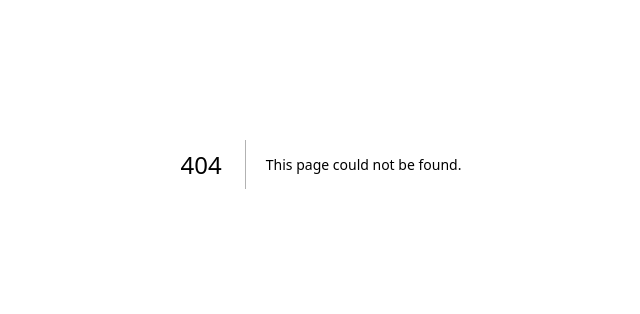
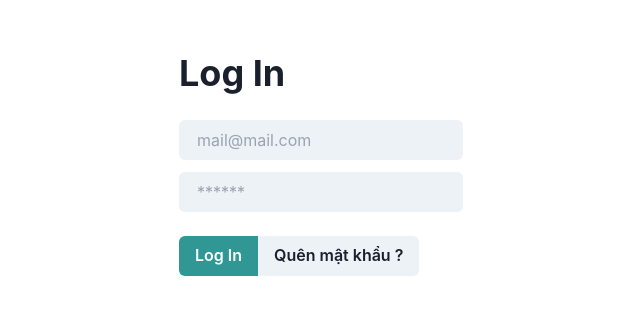
Before and after one commit to p1ngLabs/cricket-client, a Next.js app: page /login in a window 1280 px wide. Before the commit this address had no page. Shown: the part 236-550 px from the top of the page, without its empty margins (319-959 px from the left). Built offline with nearby package versions, Linux system fonts and the light colour scheme.

Commit message:
Update configs

```diff
--- a/package.json
+++ b/package.json
@@ -7,8 +7,7 @@
     "build": "next build",
     "start": "next start",
     "lint": "next lint",
-    "prepare": "husky install",
-    "pre-commit": "lint-staged"
+    "prepare": "husky install"
   },
   "dependencies": {
     "@chakra-ui/react": "^2.3.7",
--- a/src/pages/auth/log-in.tsx
+++ /dev/null
@@ -1,19 +0,0 @@
-import { Button, Flex, Heading, Input, useColorMode, useColorModeValue } from '@chakra-ui/react';
-
-const LoginPage = () => {
-  const { toggleColorMode } = useColorMode();
-  const toggleBackgroundColor = useColorModeValue('grey.100', 'grey.700');
-  return (
-    <Flex height='100vh' alignItems='center' justifyContent='center'>
-      <Flex direction='column' background={toggleBackgroundColor} p={12} rounded={6}>
-        <Heading mb={6}>Log In</Heading>
-        <Input placeholder='mail@mail.com' variant='filled' mb={3} type='email'></Input>
-        <Input placeholder='******' variant='filled' mb={6} type='password'></Input>
-        <Button colorScheme='teal'>Log In</Button>
-        <Button onClick={toggleColorMode}>Quên mật khẩu ?</Button>
-      </Flex>
-    </Flex>
-  );
-};
-
-export default LoginPage;
--- /dev/null
+++ b/src/pages/login.tsx
@@ -0,0 +1,38 @@
+import Head from 'next/head';
+import {
+  Button,
+  ButtonGroup,
+  Heading,
+  Input,
+  useColorMode,
+  useColorModeValue,
+} from '@chakra-ui/react';
+
+const LoginPage = () => {
+  const { toggleColorMode } = useColorMode();
+  const toggleBackgroundColor = useColorModeValue('grey.100', 'grey.700');
+
+  return (
+    <>
+      <Head>
+        <title>{process.env.NEXT_PUBLIC_APPNAME}</title>
+        <meta name="description" content="Thư viện cho bạn và cho tôi..." />
+        <link rel="icon" href="/favicon.ico" />
+      </Head>
+
+      <div className="flex justify-center items-center h-screen">
+        <div className="flex flex-col rounded-lg">
+          <Heading mb={6}>Log In</Heading>
+          <Input placeholder="mail@mail.com" variant="filled" mb={3} type="email"></Input>
+          <Input placeholder="******" variant="filled" mb={6} type="password"></Input>
+          <ButtonGroup isAttached>
+            <Button colorScheme="teal">Log In</Button>
+            <Button onClick={toggleColorMode}>Quên mật khẩu ?</Button>
+          </ButtonGroup>
+        </div>
+      </div>
+    </>
+  );
+};
+
+export default LoginPage;
```
Also changed, not shown: src/pages/index.tsx (+4 -4 lines), .eslintrc.json, .prettierrc.json, 2 other files (tests, documents, lock files or other folders).
